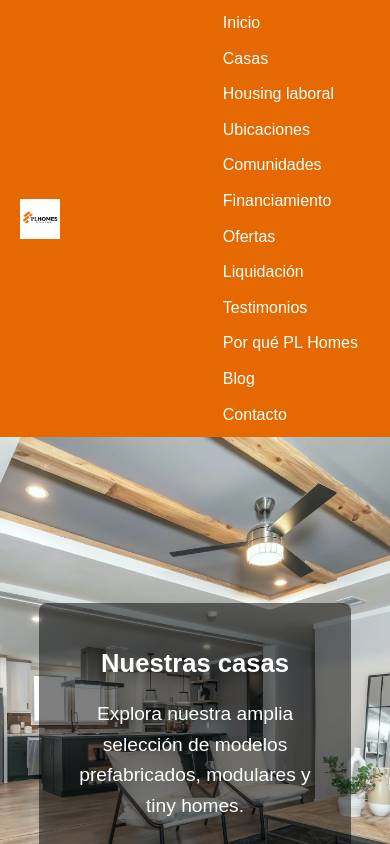
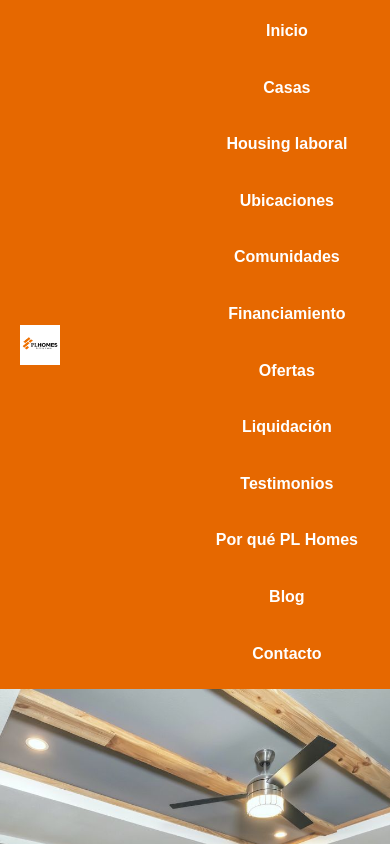
Before and after one commit to disproinnovallc/myplhomes, a plain HTML site: page casas.html in a window 390 px wide. Shown: the top 844 px of the page. Drawn offline with Linux system fonts and the light colour scheme.

Commit message:
Improve navbar design for better navigation

```diff
--- a/style.css
+++ b/style.css
@@ -409,3 +409,36 @@ blockquote footer {
         flex-direction: column;
     }
 }
+/* Improved navigation styling */
+header nav ul {
+    display: flex;
+    flex-wrap: wrap;
+    justify-content: center;
+    gap: 20px;
+    padding: 0;
+    margin: 0;
+}
+header nav ul li {
+    list-style: none;
+}
+header nav ul li a {
+    display: block;
+    padding: 8px 14px;
+    color: #fff;
+    font-weight: 600;
+    text-decoration: none;
+    border-radius: 4px;
+    transition: background-color 0.2s ease;
+}
+header nav ul li a:hover {
+    background-color: rgba(255, 255, 255, 0.15);
+}
+@media (max-width: 768px) {
+    header nav ul {
+        flex-direction: column;
+        align-items: center;
+    }
+    header nav ul li {
+        margin-bottom: 5px;
+    }
+}
```
